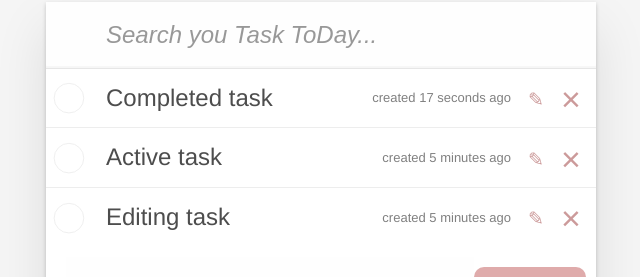
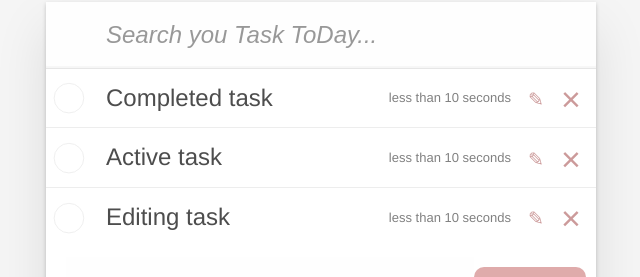
Before and after one commit to EasyLanding/app-my, a React (Create React App) app: page / in a window 1280 px wide. Shown: the part 128-405 px from the top of the page, without its empty margins (319-959 px from the left). Built offline with nearby package versions, Linux system fonts and the light colour scheme.

Commit message:
add
Signed-off-by: Georgiy Antonevich <goshka.ruu@mail.ru>

```diff
--- a/src/components/App/App.js
+++ b/src/components/App/App.js
@@ -13,16 +13,13 @@ export default class App extends Component
     keys = 101
     state = {
         todoData: [
-            this.createToDoItem("Completed task", "created 17 seconds ago"),
-            this.createToDoItem("Active task", "created 5 minutes ago"),
-            this.createToDoItem("Editing task", "created 5 minutes ago")
+            this.createToDoItem("Completed task"),
+            this.createToDoItem("Active task"),
+            this.createToDoItem("Editing task")
         ],
         term: "",
         filter: "all",
-        clear: [
-            { done: false },
-            { done: true }
-        ]
+        time: Date.now()
     };
 
 
@@ -42,15 +39,16 @@ export default class App extends Component
         })
     }
 
-    createToDoItem (label, time)
+    createToDoItem (label)
     {
+
         return {
             label,
-            time,
             important: false,
             done: false,
             id: this.nextId++,
-            key: this.keys++
+            key: this.keys++,
+            // time: new Date()
         }
     }
 
@@ -158,9 +156,29 @@ export default class App extends Component
         })
     }
 
+
+    componentDidMount ()
+    {
+        this.intervalID = setInterval(
+            () => this.forceUpdate(),
+            5005
+        );
+    }
+    componentWillUnmount ()
+    {
+        clearInterval(this.intervalID);
+    }
+    tick ()
+    {
+        this.setState({
+            time: Date.now()
+        });
+    }
+
+
     render ()
     {
-        const { todoData, term, filter } = this.state
+        const { todoData, term, filter, time } = this.state
         const visibleItems = this.filter(this.searchItems(todoData, term), filter)
 
 
@@ -174,6 +192,7 @@ export default class App extends Component
                 />
                 <section className="main">
                     <Task
+                        time={ time }
                         todos={ visibleItems }
                         onDeleted={ this.deletedItem }
                         onToggleImportant={ this.onToggleImportant }
--- a/src/components/Task/Task.js
+++ b/src/components/Task/Task.js
@@ -6,7 +6,7 @@ export default class Task extends Component
 {
     render ()
     {
-        const { todos, onDeleted, onToggleDone, onToggleImportant } = this.props
+        const { todos, onDeleted, onToggleDone, onToggleImportant, time } = this.props
 
         const elements = todos.map(function (el)
         {
@@ -18,6 +18,7 @@ export default class Task extends Component
                     onDeleted={ () => onDeleted(id) }
                     onToggleImportant={ () => onToggleImportant(id) }
                     onToggleDone={ () => onToggleDone(id) }
+                    time={ time }
                 />
             )
         })
--- a/src/components/Task/TaskInfo.js
+++ b/src/components/Task/TaskInfo.js
@@ -1,8 +1,11 @@
 import React, { Component } from 'react';
 import './Task.css'
+import { formatDistanceToNow } from 'date-fns'
+//let date = formatDistanceToNow(new Date(), { includeSeconds: true })
 
 export default class TaskInfo extends Component
 {
+
     onLabelClick = () =>
     {
         this.setState(({ done }) =>
@@ -26,11 +29,11 @@ export default class TaskInfo extends Component
     render ()
     {
         const { label,
-            time,
             onDeleted,
             onToggleImportant,
             onToggleDone,
-            done, important
+            done, important,
+            time
         } = this.props
         let classNames = ""
         let classNamesD = "description"
@@ -51,7 +54,7 @@ export default class TaskInfo extends Component
                     <input className="toggle" type="checkbox" onClick={ onToggleImportant } />
                     <label>
                         <span className={ classNamesD } onClick={ onToggleDone }>{ label }</span>
-                        <span className="created">{ time }</span>
+                        <span className="created">{ formatDistanceToNow(time, { includeSeconds: true }) }</span>
                     </label>
                     <button className="icon icon-edit"></button>
                     <button className="icon icon-destroy" onClick={ onDeleted }></button>
@@ -60,3 +63,4 @@ export default class TaskInfo extends Component
         )
     }
 }
+//formatDistanceToNow(new Date(), { includeSeconds: true }
```
